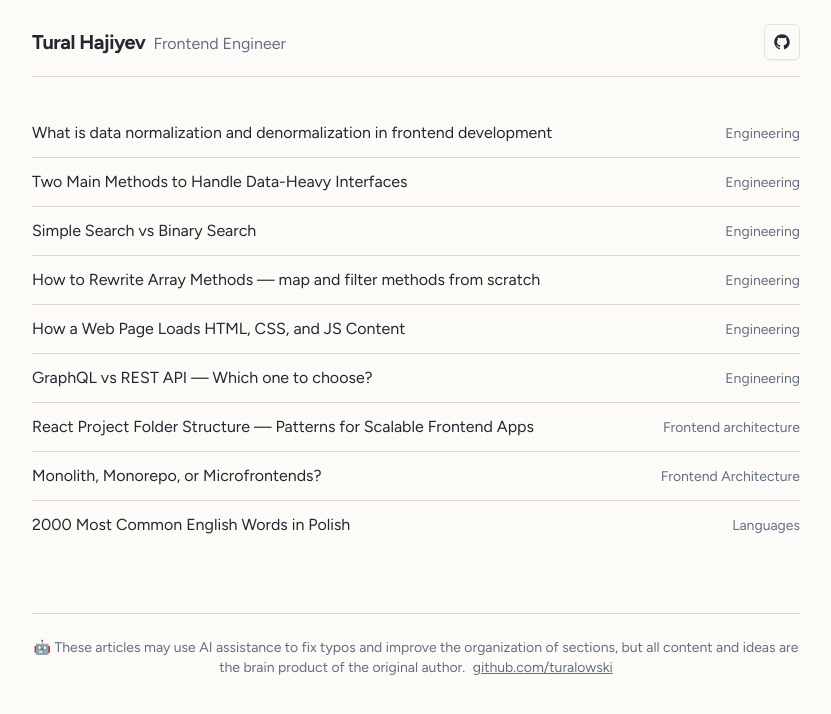
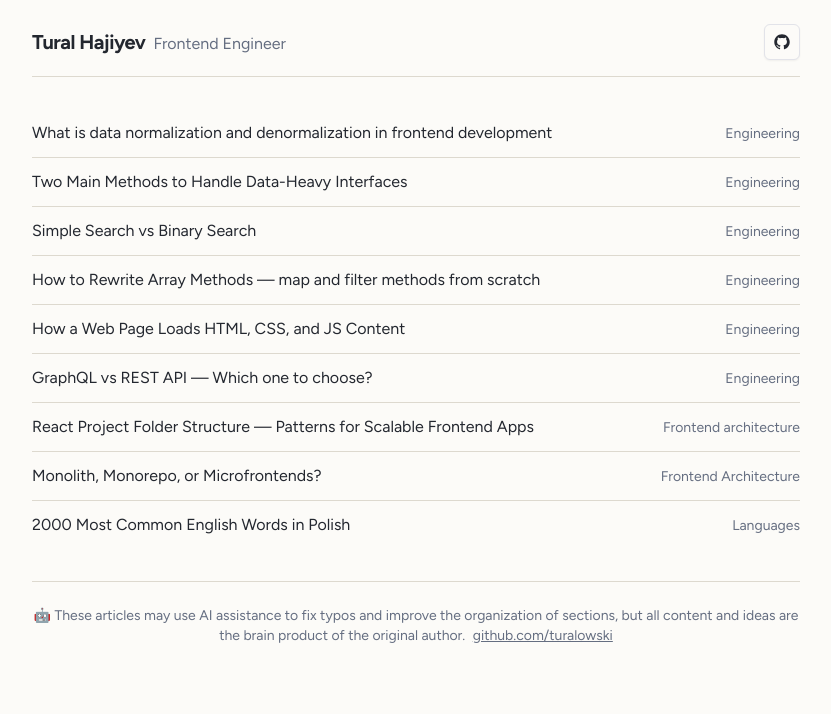
Before and after one commit to turalowski/tural.dev, a Next.js app: page / in a window 1280 px wide. Shown: the top 714 px of the page, without its empty margins (224-1055 px from the left). Built offline with nearby package versions, Linux system fonts and the light colour scheme; no server answers.

Commit message:
Reduce top margin of the home page footer

```diff
--- a/app/(pages)/page.tsx
+++ b/app/(pages)/page.tsx
@@ -127,7 +127,7 @@ export default async function BlogPage() {
           </li>
         ))}
       </ul>
-      <footer className="mt-16 border-t pt-6 text-sm text-center text-muted-foreground">
+      <footer className="mt-8 border-t pt-6 text-sm text-center text-muted-foreground">
         <p>
           <span role="img" aria-label="robot">
             🤖
```
